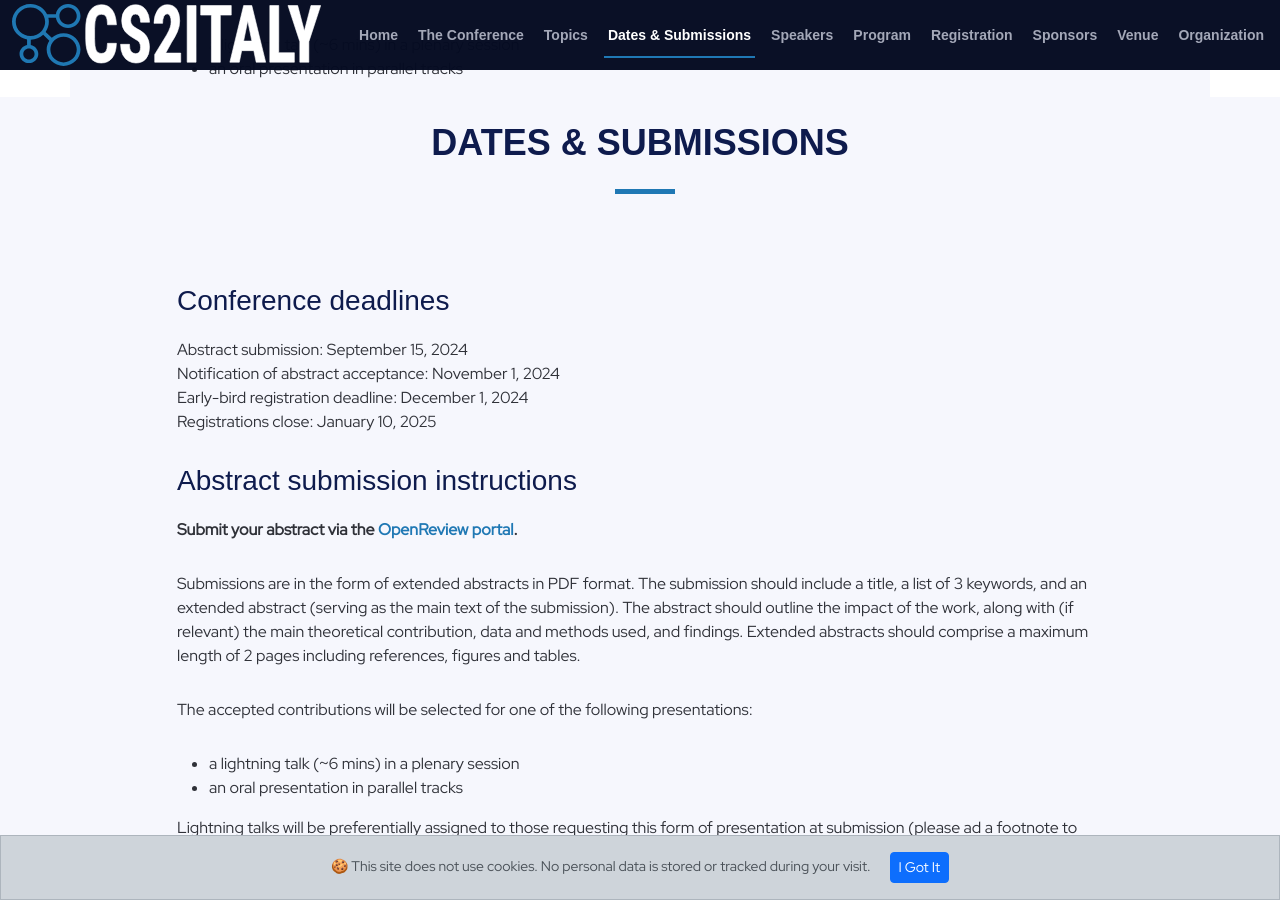
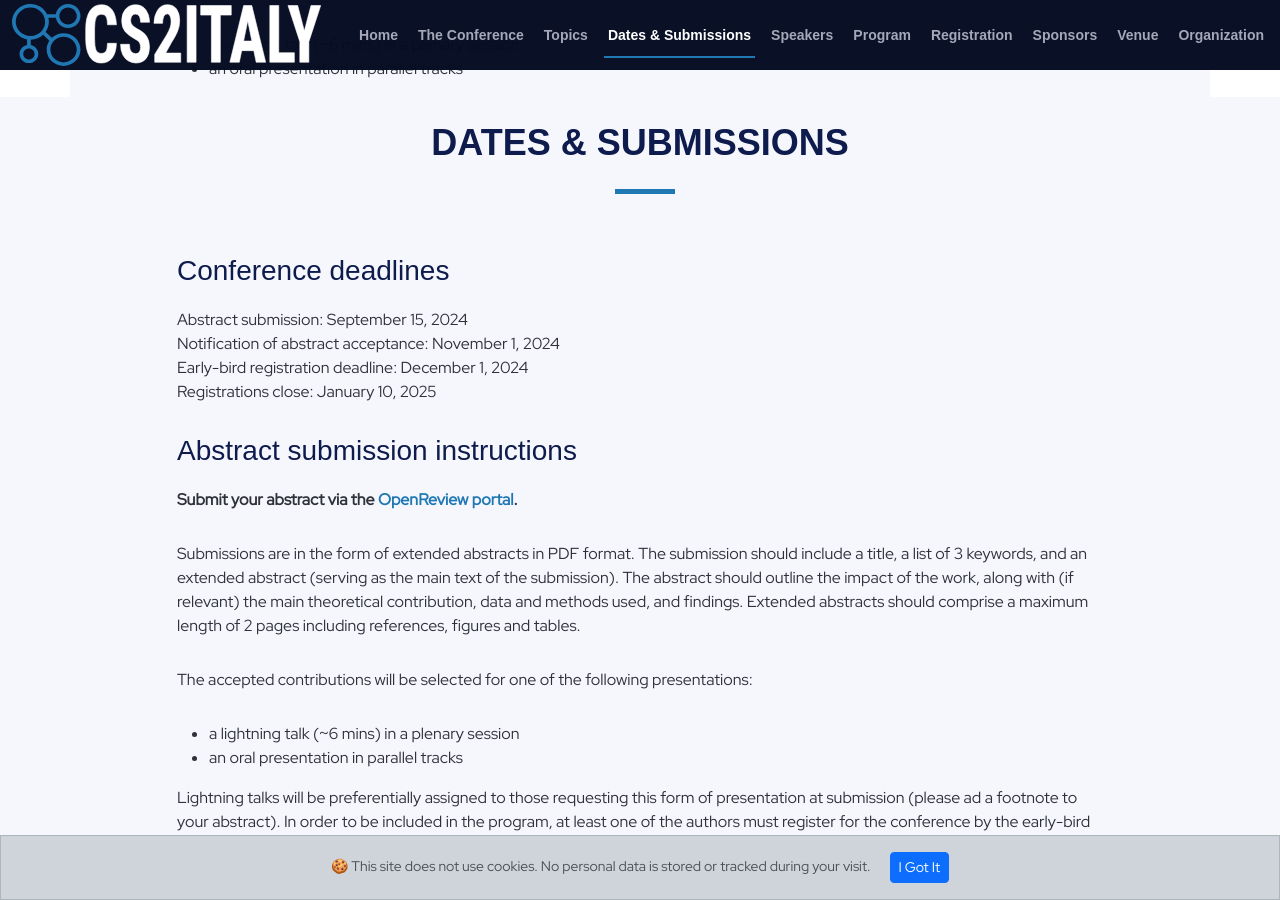
Before and after one commit to CS2Italy/conference, a Jekyll site: the page built from docs/index.md, in a window 1280 px wide and 900 px high, scrolled down 2626 px. Built offline with Jekyll 4.4.1, drawn with Linux system fonts in a browser that asks for light colours.

Commit message:
Update default.html

```diff
--- a/docs/_layouts/default.html
+++ b/docs/_layouts/default.html
@@ -130,7 +130,7 @@
 
     <!-- ======= CfP Section ======= -->
     <section id="cfp">
-      <div class="container section-with-bg"" data-aos="fade-up">
+      <div class="container section-with-bg" data-aos="fade-up">
         <div class="section-header">
 		<br/>
 		<h2>Topics</h2>
@@ -154,11 +154,9 @@
           <h2>Dates & Submissions</h2>
         </div>
 	<div class="row">
-               <div class="col-lg-1">&nbsp;</div>
+        	<div class="col-lg-1">&nbsp;</div>
                 <div class="col-lg-10">
-                <p>
-	{% if page.dates %} {% capture dates %}{% include_relative _texts/{{ page.dates }}%}{% endcapture %} {{ dates | markdownify }} {% endif %}
-                </p>
+		{% if page.dates %} {% capture dates %}{% include_relative _texts/{{ page.dates }}%}{% endcapture %} {{ dates | markdownify }} {% endif %}
                 </div>
                 <div class="col-lg-1">&nbsp;</div>
 	</div>
@@ -177,7 +175,7 @@
         <div class="row">
           <div class="col-lg-4 col-md-6">
             <div class="speaker" data-aos="fade-up" data-aos-delay="100">
-              <img src="assets/img/speakers/{{ speaker.picture }}"" alt="Speaker 1" class="img-thumbnail"> <!-- class="img-fluid"> -->
+              <img src="assets/img/speakers/{{ speaker.picture }}" alt="Speaker" class="img-thumbnail"> <!-- class="img-fluid"> -->
                <div class="details">
                 <h3><a href="{{ speaker.website }}">{{ speaker.name }}</a></h3>
 		<h4 class="text-white">{{ speaker.position }} - {{ speaker.affiliation }}</h4>
```
